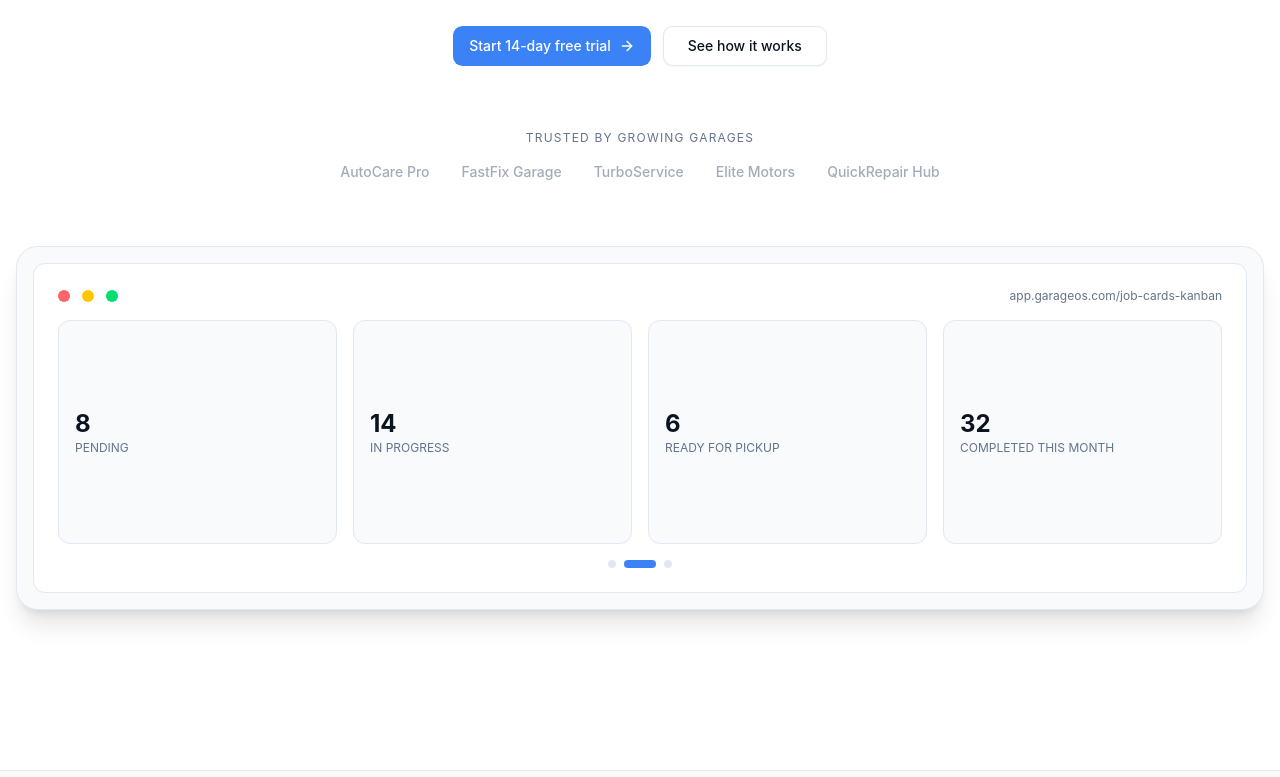
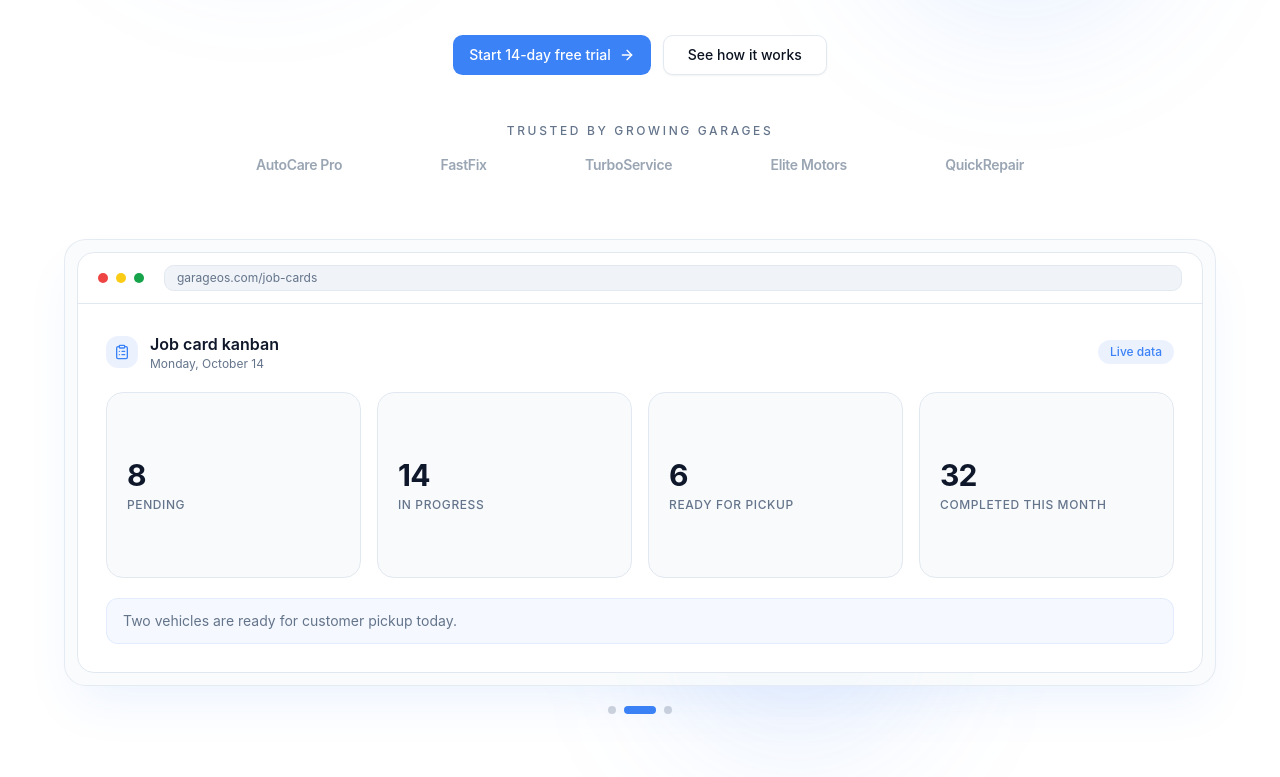
Before and after one commit to CIS-Abbas-Raza/garageos, a Next.js app: page / in a window 1280 px wide. Shown: the part 523-1300 px from the top of the page. Built offline with nearby package versions, Linux system fonts and the light colour scheme.

Commit message:
feat: enhance landing hero section with new views and improved animations
Co-authored-by: Abbas Raza <107710169+CIS-Abbas-Raza@users.noreply.github.com>

```diff
--- a/components/landing/hero.tsx
+++ b/components/landing/hero.tsx
@@ -1,190 +1,230 @@
-'use client';
+'use client'
 
-import Link from "next/link";
-import { Button } from "@/components/ui/button";
-import { ArrowRight, Sparkles } from "lucide-react";
-import { useState, useEffect } from "react";
+import Link from 'next/link'
+import { useEffect, useState } from 'react'
+import { ArrowRight, BarChart3, ClipboardList, FileText, Sparkles } from 'lucide-react'
+import { Button } from '@/components/ui/button'
 
-const dashboardViews = [
+type DashboardView = {
+  id: string
+  name: string
+  path: string
+  icon: typeof BarChart3
+  stats: { value: string; label: string }[]
+  detail: string
+}
+
+const dashboardViews: DashboardView[] = [
   {
-    id: 1,
-    name: "Dashboard Overview",
+    id: 'overview',
+    name: 'Dashboard overview',
+    path: 'dashboard',
+    icon: BarChart3,
     stats: [
-      { value: "$68,400", label: "REVENUE MTD" },
-      { value: "12", label: "ACTIVE JOBS" },
-      { value: "24", label: "VEHICLES TODAY" },
-      { value: "82%", label: "UTILIZATION" },
+      { value: '$68,400', label: 'Revenue MTD' },
+      { value: '12', label: 'Active jobs' },
+      { value: '24', label: 'Vehicles today' },
+      { value: '82%', label: 'Utilization' },
     ],
+    detail: 'Revenue is up 18.4% compared with last month.',
   },
   {
-    id: 2,
-    name: "Job Cards Kanban",
+    id: 'jobs',
+    name: 'Job card kanban',
+    path: 'job-cards',
+    icon: ClipboardList,
     stats: [
-      { value: "8", label: "PENDING" },
-      { value: "14", label: "IN PROGRESS" },
-      { value: "6", label: "READY FOR PICKUP" },
-      { value: "32", label: "COMPLETED THIS MONTH" },
+      { value: '8', label: 'Pending' },
+      { value: '14', label: 'In progress' },
+      { value: '6', label: 'Ready for pickup' },
+      { value: '32', label: 'Completed this month' },
     ],
+    detail: 'Two vehicles are ready for customer pickup today.',
   },
   {
-    id: 3,
-    name: "Invoice Management",
+    id: 'invoices',
+    name: 'Invoice management',
+    path: 'invoices',
+    icon: FileText,
     stats: [
-      { value: "$45,200", label: "OUTSTANDING" },
-      { value: "$68,400", label: "PAID THIS MONTH" },
-      { value: "28", label: "PENDING INVOICES" },
-      { value: "3.2 days", label: "AVG PAYMENT TIME" },
+      { value: '$45,200', label: 'Outstanding' },
+      { value: '$68,400', label: 'Paid this month' },
+      { value: '28', label: 'Pending invoices' },
+      { value: '3.2d', label: 'Avg payment time' },
     ],
+    detail: 'Your average payment time is down 1.1 days this month.',
   },
-];
+]
 
 export function LandingHero() {
-  const [currentView, setCurrentView] = useState(0);
-  const [isAutoPlay, setIsAutoPlay] = useState(true);
-  const [fadeIn, setFadeIn] = useState(false);
+  const [currentView, setCurrentView] = useState(0)
+  const [isPaused, setIsPaused] = useState(false)
 
   useEffect(() => {
-    setFadeIn(true);
-  }, []);
+    if (isPaused) return
 
-  useEffect(() => {
-    if (!isAutoPlay) return;
+    const interval = window.setInterval(() => {
+      setCurrentView((current) => (current + 1) % dashboardViews.length)
+    }, 4500)
 
-    const interval = setInterval(() => {
-      setCurrentView((prev) => (prev + 1) % dashboardViews.length);
-    }, 4000);
-
-    return () => clearInterval(interval);
-  }, [isAutoPlay]);
-
-  const view = dashboardViews[currentView];
+    return () => window.clearInterval(interval)
+  }, [isPaused])
 
   return (
-    <section className="relative min-h-screen overflow-hidden pt-32 pb-16 md:py-32 lg:py-40">
-      {/* Animated background blobs */}
-      <div className="absolute inset-0 -z-10 overflow-hidden">
-        <div className="absolute top-0 left-1/4 w-96 h-96 bg-blue-400 rounded-full mix-blend-multiply filter blur-3xl opacity-10 animate-blob"></div>
-        <div className="absolute top-32 right-1/4 w-96 h-96 bg-blue-300 rounded-full mix-blend-multiply filter blur-3xl opacity-10 animate-blob animation-delay-2000"></div>
-        <div className="absolute -bottom-8 left-1/2 w-96 h-96 bg-blue-200 rounded-full mix-blend-multiply filter blur-3xl opacity-10 animate-blob animation-delay-4000"></div>
+    <section className="relative isolate overflow-hidden px-4 pb-16 pt-32 md:pb-24 md:pt-40">
+      <div className="pointer-events-none absolute inset-0 -z-10 overflow-hidden" aria-hidden="true">
+        <div className="hero-blob hero-blob-one absolute left-[8%] top-24 h-72 w-72 rounded-full bg-primary/15 blur-3xl" />
+        <div className="hero-blob hero-blob-two absolute right-[8%] top-40 h-80 w-80 rounded-full bg-primary/10 blur-3xl" />
+        <div className="hero-blob hero-blob-three absolute bottom-10 left-1/2 h-64 w-64 rounded-full bg-primary/10 blur-3xl" />
       </div>
 
-      <div className="container mx-auto max-w-7xl px-4 relative z-10">
-        <div className={`space-y-8 text-center transition-all duration-700 ${fadeIn ? 'opacity-100 translate-y-0' : 'opacity-0 translate-y-4'}`}>
-          <div className={`inline-flex items-center gap-2 rounded-full bg-primary/10 px-3 py-1 transition-all duration-700 delay-100 ${fadeIn ? 'opacity-100 translate-y-0' : 'opacity-0 translate-y-2'}`}>
-            <Sparkles className="h-4 w-4 text-primary" />
-            <span className="text-sm text-primary font-medium">New: AI-assisted diagnostics</span>
+      <div className="relative z-10 mx-auto max-w-7xl">
+        <div className="mx-auto flex max-w-4xl flex-col items-center text-center">
+          <div className="hero-enter hero-enter-1 inline-flex items-center gap-2 rounded-full border border-primary/15 bg-primary/10 px-3 py-1 text-sm font-medium text-primary">
+            <Sparkles className="h-4 w-4" aria-hidden="true" />
+            <span>New: AI-assisted diagnostics</span>
           </div>
 
-          <div className={`space-y-4 transition-all duration-700 delay-200 ${fadeIn ? 'opacity-100 translate-y-0' : 'opacity-0 translate-y-4'}`}>
-            <h1 className="text-4xl font-bold tracking-tight sm:text-5xl md:text-6xl lg:text-7xl text-balance">
+          <div className="hero-enter hero-enter-2 mt-8 space-y-5">
+            <h1 className="text-balance text-4xl font-bold tracking-tight text-foreground sm:text-5xl md:text-6xl lg:text-7xl">
               The operating system for modern auto garages.
             </h1>
-            <p className="mx-auto max-w-2xl text-lg text-muted-foreground text-balance">
+            <p className="mx-auto max-w-2xl text-balance text-lg leading-relaxed text-muted-foreground">
               Manage job cards, inventory, appointments, and invoicing across every branch
               — with the polish your customers expect.
             </p>
           </div>
 
-          <div className={`flex flex-col gap-3 sm:flex-row sm:justify-center transition-all duration-700 delay-300 ${fadeIn ? 'opacity-100 translate-y-0' : 'opacity-0 translate-y-4'}`}>
+          <div className="hero-enter hero-enter-3 mt-8 flex w-full flex-col gap-3 sm:w-auto sm:flex-row sm:justify-center">
             <Link href="/register">
-              <Button size="lg" className="gap-2">
+              <Button size="lg" className="w-full gap-2 sm:w-auto">
                 Start 14-day free trial
-                <ArrowRight className="h-4 w-4" />
+                <ArrowRight className="h-4 w-4" aria-hidden="true" />
               </Button>
             </Link>
-            <Button variant="outline" size="lg">
+            <Button variant="outline" size="lg" className="w-full sm:w-auto">
               See how it works
             </Button>
           </div>
 
-          {/* Trusted by section */}
-          <div className={`pt-8 transition-all duration-700 delay-400 ${fadeIn ? 'opacity-100 translate-y-0' : 'opacity-0 translate-y-4'}`}>
-            <p className="text-xs uppercase tracking-widest text-muted-foreground mb-4">
+          <div className="hero-enter hero-enter-4 mt-12 w-full max-w-3xl">
+            <p className="mb-4 text-xs font-medium uppercase tracking-[0.22em] text-muted-foreground">
               Trusted by growing garages
             </p>
-            <div className="flex flex-wrap items-center justify-center gap-6 md:gap-8">
-              <div className="text-sm font-medium text-muted-foreground opacity-60">AutoCare Pro</div>
-              <div className="text-sm font-medium text-muted-foreground opacity-60">FastFix Garage</div>
-              <div className="text-sm font-medium text-muted-foreground opacity-60">TurboService</div>
-              <div className="text-sm font-medium text-muted-foreground opacity-60">Elite Motors</div>
-              <div className="text-sm font-medium text-muted-foreground opacity-60">QuickRepair Hub</div>
+            <div className="flex flex-wrap items-center justify-center gap-x-7 gap-y-3 text-sm font-semibold tracking-tight text-muted-foreground/65 sm:justify-between">
+              <span>AutoCare Pro</span>
+              <span>FastFix</span>
+              <span>TurboService</span>
+              <span>Elite Motors</span>
+              <span>QuickRepair</span>
             </div>
           </div>
         </div>
 
-        {/* Dashboard Preview with Carousel */}
-        <div className={`mt-16 transition-all duration-700 delay-500 ${fadeIn ? 'opacity-100 translate-y-0' : 'opacity-0 translate-y-4'}`} onMouseEnter={() => setIsAutoPlay(false)} onMouseLeave={() => setIsAutoPlay(true)}>
-          <div className="rounded-2xl border border-border bg-card p-2 shadow-xl md:p-4">
-            <div className="space-y-4 rounded-lg border border-border bg-background p-6">
-              <div className="flex items-center justify-between">
-                <div className="flex items-center gap-3">
-                  <div className="h-3 w-3 rounded-full bg-red-400" />
-                  <div className="h-3 w-3 rounded-full bg-yellow-400" />
-                  <div className="h-3 w-3 rounded-full bg-green-400" />
+        <div
+          className="hero-enter hero-enter-5 mx-auto mt-16 max-w-6xl"
+          onMouseEnter={() => setIsPaused(true)}
+          onMouseLeave={() => setIsPaused(false)}
+          onFocus={() => setIsPaused(true)}
+          onBlur={() => setIsPaused(false)}
+        >
+          <div className="rounded-2xl border border-border/80 bg-card/80 p-2 shadow-2xl shadow-primary/10 backdrop-blur-sm md:p-3">
+            <div className="overflow-hidden rounded-xl border border-border bg-background">
+              <div className="flex items-center gap-2 border-b border-border px-4 py-3 md:px-5">
+                <span className="h-2.5 w-2.5 rounded-full bg-destructive" />
+                <span className="h-2.5 w-2.5 rounded-full bg-landing-amber" />
+                <span className="h-2.5 w-2.5 rounded-full bg-landing-green" />
+                <div className="ml-3 min-w-0 flex-1 rounded-md border border-border bg-muted/50 px-3 py-1 text-left text-[10px] text-muted-foreground md:text-xs">
+                  garageos.com/<span aria-live="polite">{dashboardViews[currentView].path}</span>
                 </div>
-                <span className="text-xs text-muted-foreground">app.garageos.com/{view.name.toLowerCase().replace(/\s+/g, '-')}</span>
               </div>
 
-              {/* Carousel content with fade transition */}
-              <div className="relative h-48 md:h-56">
-                <div className="absolute inset-0 transition-opacity duration-500">
-                  <div className="grid gap-4 grid-cols-2 md:grid-cols-4 h-full">
-                    {view.stats.map((stat, idx) => (
-                      <div key={idx} className="rounded-lg border border-border bg-card p-4 flex flex-col justify-center">
-                        <div className="text-xl md:text-2xl font-bold">{stat.value}</div>
-                        <div className="text-xs text-muted-foreground">{stat.label}</div>
+              <div className="relative h-[19rem] overflow-hidden p-4 md:h-[23rem] md:p-7">
+                {dashboardViews.map((dashboard, index) => {
+                  const Icon = dashboard.icon
+                  const isActive = index === currentView
+                  return (
+                    <div
+                      key={dashboard.id}
+                      className={`absolute inset-0 flex flex-col gap-5 p-4 transition-all duration-500 md:p-7 ${
+                        isActive ? 'translate-x-0 opacity-100' : index < currentView ? '-translate-x-5 opacity-0' : 'translate-x-5 opacity-0'
+                      }`}
+                      aria-hidden={!isActive}
+                    >
+                      <div className="flex items-center justify-between gap-3">
+                        <div className="flex items-center gap-3">
+                          <div className="rounded-lg bg-primary/10 p-2 text-primary">
+                            <Icon className="h-4 w-4" aria-hidden="true" />
+                          </div>
+                          <div>
+                            <p className="text-sm font-semibold text-foreground md:text-base">{dashboard.name}</p>
+                            <p className="text-xs text-muted-foreground">Monday, October 14</p>
+                          </div>
+                        </div>
+                        <span className="hidden rounded-full bg-primary/10 px-3 py-1 text-xs font-medium text-primary sm:inline-flex">Live data</span>
+                      </div>
+
+                      <div className="grid flex-1 grid-cols-2 gap-3 md:grid-cols-4 md:gap-4">
+                        {dashboard.stats.map((stat) => (
+                          <div key={stat.label} className="flex flex-col justify-center rounded-xl border border-border bg-card p-3 md:p-5">
+                            <span className="text-xl font-bold tracking-tight text-foreground md:text-3xl">{stat.value}</span>
+                            <span className="mt-1 text-[10px] font-medium uppercase tracking-wider text-muted-foreground md:text-xs">{stat.label}</span>
                           </div>
                         ))}
+                      </div>
+
+                      <div className="rounded-lg border border-primary/10 bg-primary/5 px-4 py-3 text-xs text-muted-foreground md:text-sm">
+                        {dashboard.detail}
+                      </div>
+                    </div>
+                  )
+                })}
               </div>
             </div>
           </div>
 
-              {/* Carousel indicators */}
-              <div className="flex items-center justify-center gap-2 mt-4">
-                {dashboardViews.map((_, idx) => (
+          <div className="mt-5 flex items-center justify-center gap-2" role="tablist" aria-label="Product preview views">
+            {dashboardViews.map((dashboard, index) => (
               <button
-                    key={idx}
-                    onClick={() => {
-                      setCurrentView(idx);
-                      setIsAutoPlay(false);
-                    }}
-                    className={`h-2 rounded-full transition-all duration-300 cursor-pointer ${
-                      idx === currentView ? 'w-8 bg-primary' : 'w-2 bg-muted'
-                    }`}
-                    aria-label={`View ${idx + 1}`}
+                key={dashboard.id}
+                type="button"
+                role="tab"
+                aria-selected={index === currentView}
+                aria-label={`Show ${dashboard.name}`}
+                onClick={() => setCurrentView(index)}
+                className={`h-2 rounded-full transition-all duration-300 focus-visible:outline-none focus-visible:ring-2 focus-visible:ring-ring focus-visible:ring-offset-2 ${index === currentView ? 'w-8 bg-primary' : 'w-2 bg-muted-foreground/30 hover:bg-muted-foreground/60'}`}
               />
             ))}
           </div>
-            </div>
-          </div>
+          <p className="sr-only" aria-live="polite">
+            Showing {dashboardViews[currentView].name}
+          </p>
         </div>
       </div>
 
       <style jsx>{`
-        @keyframes blob {
-          0%, 100% {
-            transform: translate(0, 0) scale(1);
+        @keyframes hero-enter {
+          from { opacity: 0; transform: translateY(12px); }
+          to { opacity: 1; transform: translateY(0); }
         }
-          33% {
-            transform: translate(30px, -50px) scale(1.1);
+        @keyframes hero-blob-drift {
+          0%, 100% { transform: translate3d(0, 0, 0) scale(1); }
+          50% { transform: translate3d(28px, -18px, 0) scale(1.08); }
         }
-          66% {
-            transform: translate(-20px, 20px) scale(0.9);
-          }
-        }
-
-        .animate-blob {
-          animation: blob 7s infinite;
-        }
-
-        .animation-delay-2000 {
-          animation-delay: 2s;
-        }
-
-        .animation-delay-4000 {
-          animation-delay: 4s;
+        .hero-enter { opacity: 0; animation: hero-enter 450ms ease-out forwards; }
+        .hero-enter-1 { animation-delay: 50ms; }
+        .hero-enter-2 { animation-delay: 120ms; }
+        .hero-enter-3 { animation-delay: 190ms; }
+        .hero-enter-4 { animation-delay: 260ms; }
+        .hero-enter-5 { animation-delay: 330ms; }
+        .hero-blob { animation: hero-blob-drift 9s ease-in-out infinite; }
+        .hero-blob-two { animation-delay: -3s; }
+        .hero-blob-three { animation-delay: -6s; }
+        @media (prefers-reduced-motion: reduce) {
+          .hero-enter, .hero-blob { animation: none; opacity: 1; }
+          .transition-all, .transition-opacity { transition: none; }
         }
       `}</style>
     </section>
-  );
+  )
 }
```
Lines whose indentation alone changed are shown as unchanged.
